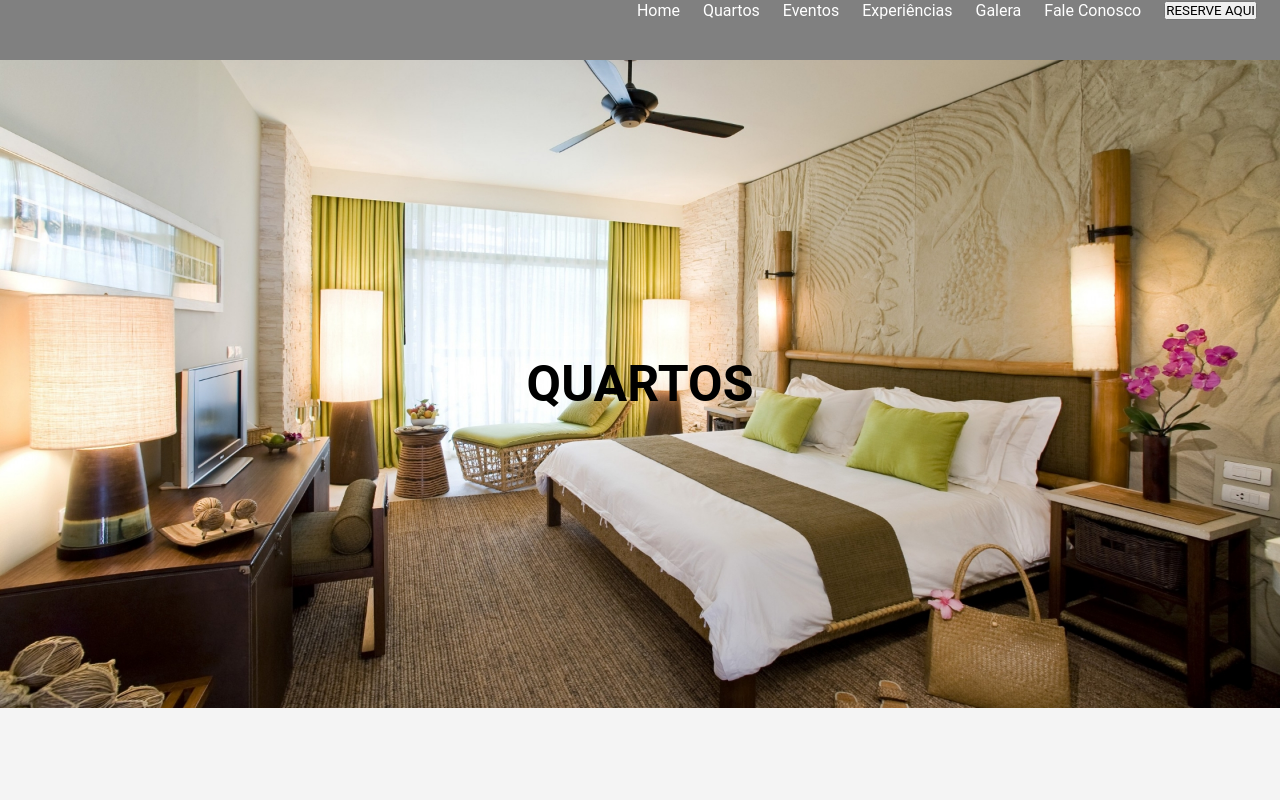
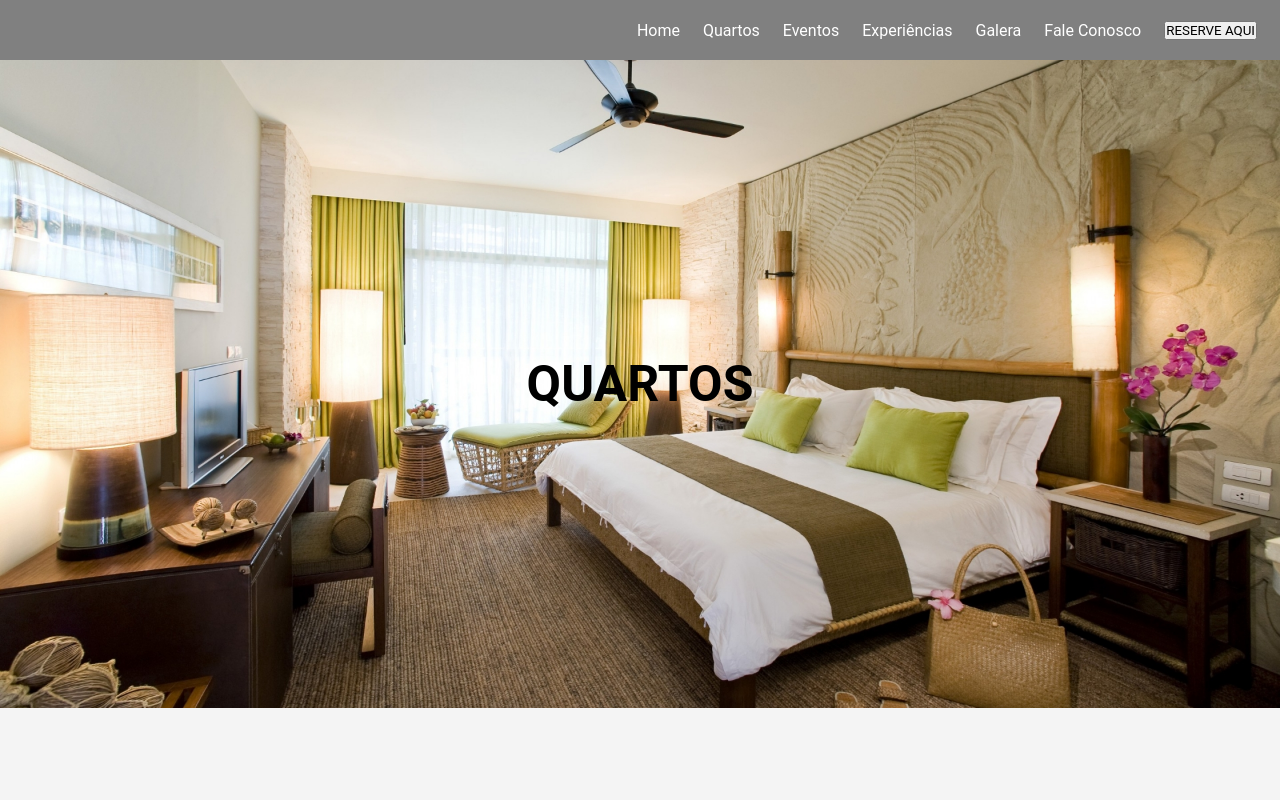
Before and after one commit to CaioLima96/projetoModulo05, a React (Create React App) app: page / in a window 1280 px wide. Shown: the top 800 px of the page. Built offline with nearby package versions, Linux system fonts and the light colour scheme; a web font is replaced by a local one.

Commit message:
FIX: corrido display e posição do menu mobile

```diff
--- a/src/components/global/Header/Index.css
+++ b/src/components/global/Header/Index.css
@@ -1,4 +1,8 @@
 header {
+    display: flex;
+    align-items: center;
+    justify-content: flex-end;
+
     background-color: gray;
 }
 
@@ -31,6 +35,11 @@ header {
         display: block !important;
     }
 
+    header{
+        display: initial;
+        z-index: 1;
+    }
+
     #navMenu > div {
         display: flex;
         justify-content: space-between;
```
